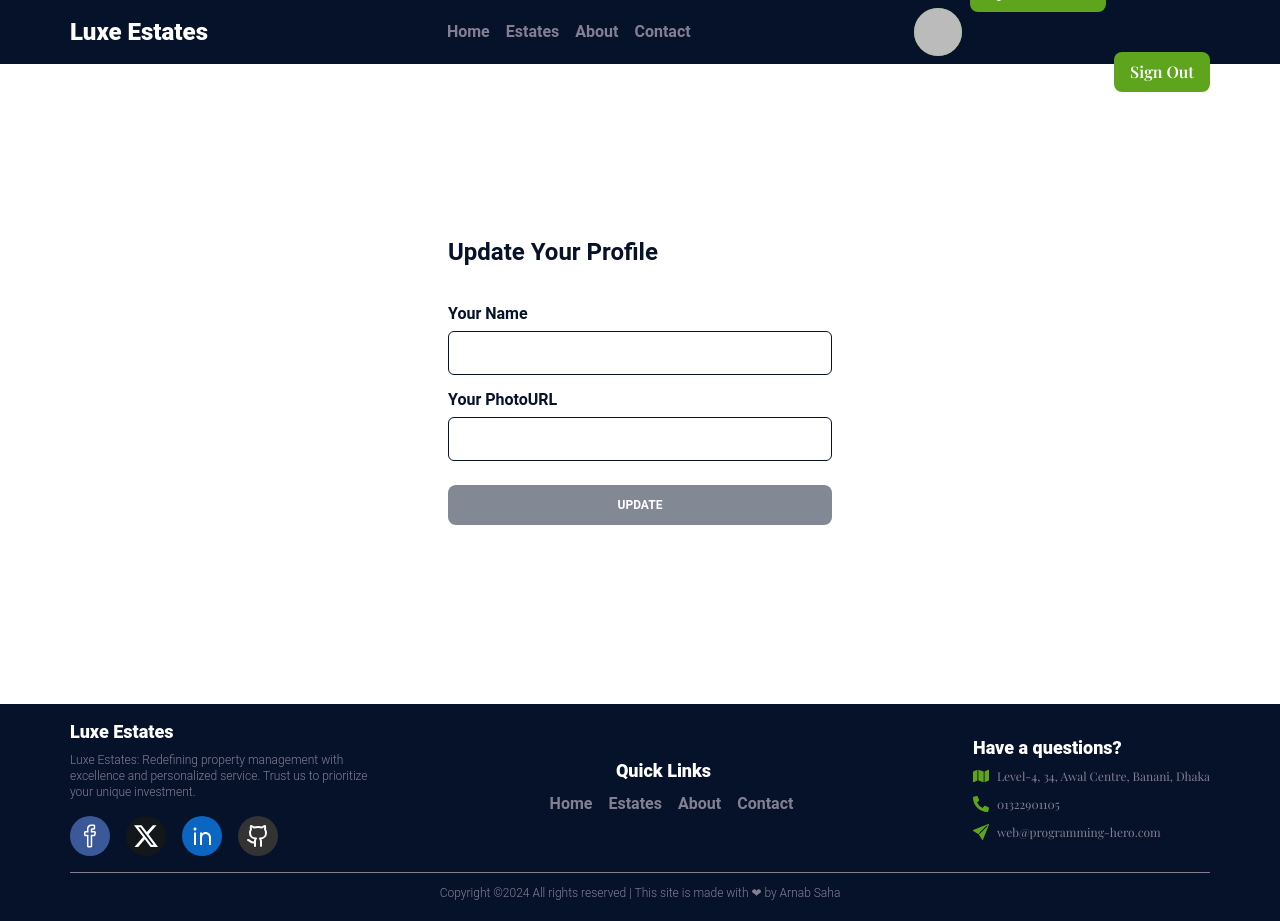
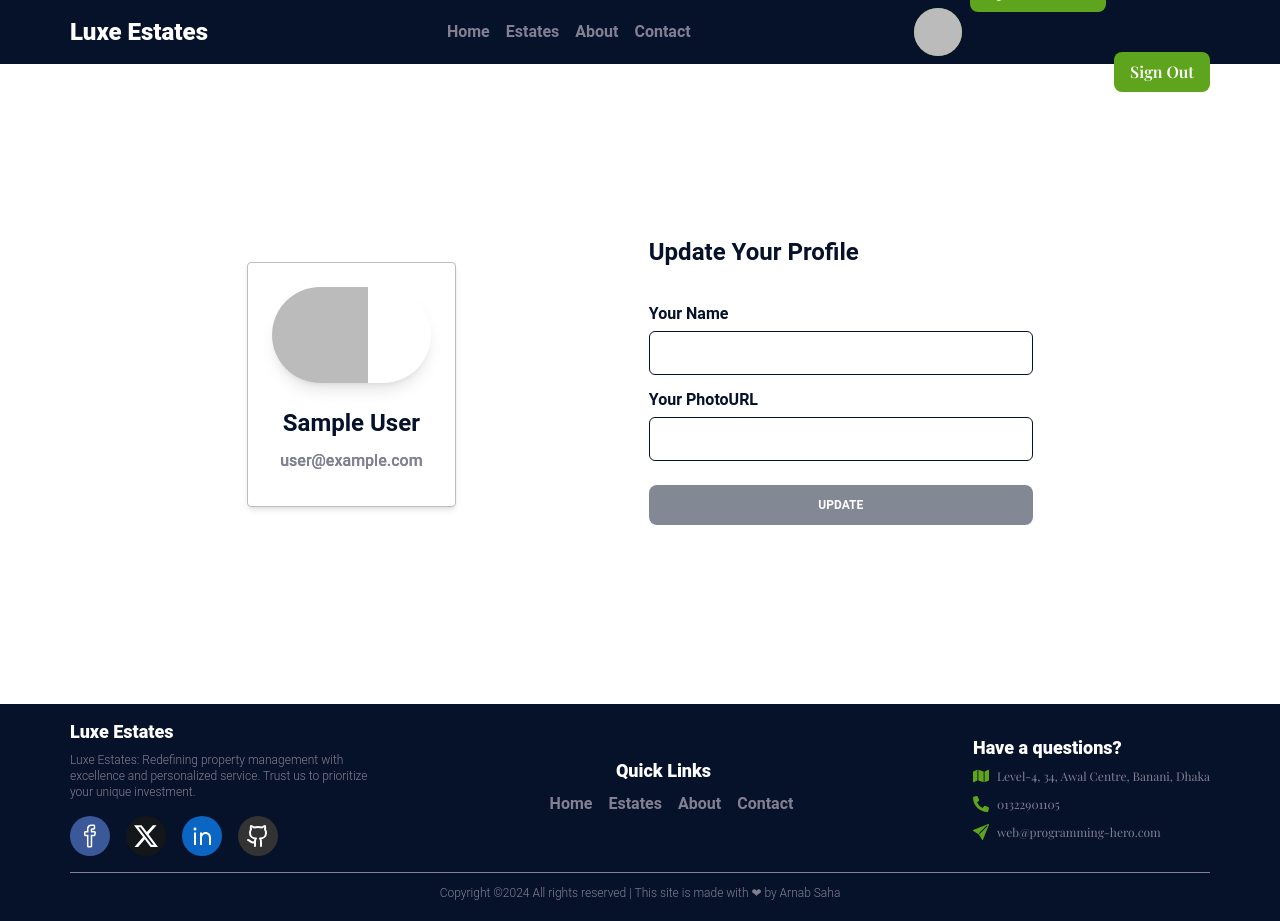
Before and after one commit to arnabsahawrk/Luxe-Estates, a React (Vite) app: page /updateProfile in a window 1280 px wide. Built offline with nearby package versions, Linux system fonts and the light colour scheme; no server answers; sample sign-in values are in the browser's storage; a web font is replaced by a local one.

Commit message:
added protected route for user information

```diff
--- a/src/components/Estates/EstateCard.jsx
+++ b/src/components/Estates/EstateCard.jsx
@@ -15,13 +15,12 @@ const EstateCard = ({ estate, idx }) => {
     location,
   } = estate;
   return (
-    <Link to={`/estates/${id}`}>
     <div
       data-aos={idx % 2 === 0 ? "zoom-in" : "zoom-out"}
       data-aos-duration={idx % 2 === 0 ? "2500" : "3000"}
       data-aos-delay={idx % 2 === 0 || "300"}
       data-aos-anchor="#featured-estates"
-        className="cursor-pointer rounded p-2 border border-gray-400"
+      className="rounded p-2 border border-gray-400"
     >
       <div className="relative ">
         <img
@@ -32,6 +31,16 @@ const EstateCard = ({ estate, idx }) => {
         <p className="absolute inset-0 flex items-end bg-black bg-opacity-50 hover:bg-transparent rounded">
           <span className="bg-[#5EA51D] text-white m-2 p-1 rounded text-sm font-bold">
             {price}
+          </span>
+          <span className="absolute inset-0 flex justify-center items-center">
+            <Link to={`/estates/${id}`}>
+              <button
+                rel="noopener noreferrer"
+                className="px-4 py-2 font-semibold text-base bg-[#5EA51D] transition duration-1000 ease-in-out hover:bg-[#06112A] animate__animated animate__slideInUp text-white cursor-pointer"
+              >
+                View Estate
+              </button>
+            </Link>
           </span>
         </p>
       </div>
@@ -55,7 +64,6 @@ const EstateCard = ({ estate, idx }) => {
         </ul>
       </div>
     </div>
-    </Link>
   );
 };
 
--- a/src/components/Estates/Estates.jsx
+++ b/src/components/Estates/Estates.jsx
@@ -8,7 +8,7 @@ const Estates = () => {
 
   return (
     <section>
-      <div className="container mx-auto space-y-4 ">
+      <div className="container mx-auto space-y-4 px-4 lg:px-0">
         <h1
           id="featured-estates"
           className="text-2xl md:text-3xl lg:text-4xl font-bold text-[#5EA51D] text-center"
--- a/src/components/Estates/EstatesPage.jsx
+++ b/src/components/Estates/EstatesPage.jsx
@@ -6,7 +6,7 @@ const EstatesPage = () => {
 
   return (
     <section>
-      <div className="container mx-auto space-y-4 ">
+      <div className="container mx-auto space-y-4 px-4 lg:px-0">
         <h1
           id="featured-estates"
           className="text-2xl md:text-3xl lg:text-4xl font-bold text-[#5EA51D] text-center"
--- /dev/null
+++ b/src/components/UserDetails/UserDetails.jsx
@@ -0,0 +1,41 @@
+import {
+  Card,
+  CardHeader,
+  CardBody,
+  Typography,
+} from "@material-tailwind/react";
+import useAuth from "../../hooks/useAuth";
+import profile from "../../assets/images/profile.png";
+
+const UserDetails = () => {
+  const { user } = useAuth();
+
+  return (
+    <Card className="max-w-96 rounded p-2 border border-gray-400">
+      <CardHeader floated={false} className=" rounded-full max-h-80">
+        <img
+          src={user?.photoURL || profile}
+          alt={user?.displayName || "Anonymous"}
+        />
+      </CardHeader>
+      <CardBody className="text-center">
+        <Typography
+          variant="h4"
+          color="blue-gray"
+          className="mb-2 text-[#06112A]"
+        >
+          {user?.displayName || "Anonymous"}
+        </Typography>
+        <Typography
+          color="blue-gray"
+          className="font-medium text-[#848093]"
+          textGradient
+        >
+          {user?.email || "Not Given"}
+        </Typography>
+      </CardBody>
+    </Card>
+  );
+};
+
+export default UserDetails;
--- a/src/components/contexts/AuthContexts.jsx
+++ b/src/components/contexts/AuthContexts.jsx
@@ -39,7 +39,6 @@ const AuthContexts = ({ children }) => {
 
   //Update Profile
   const updateUserProfile = (name, url) => {
-    setLoading(true);
     return updateProfile(auth.currentUser, {
       displayName: name || user?.displayName,
       photoURL: url || user?.photoURL,
@@ -52,6 +51,7 @@ const AuthContexts = ({ children }) => {
   const githubProvider = new GithubAuthProvider();
 
   const signInWithMedium = (medium) => {
+    setLoading(true);
     switch (medium) {
       case "google":
         return signInWithPopup(auth, googleProvider);
--- a/src/pages/UpdateUserProfile.jsx
+++ b/src/pages/UpdateUserProfile.jsx
@@ -1,5 +1,6 @@
 import { Helmet } from "react-helmet-async";
 import UpdateProfile from "../components/Authentication/UpdateProfile";
+import UserDetails from "../components/UserDetails/UserDetails";
 
 const UpdateUserProfile = () => {
   return (
@@ -7,7 +8,8 @@ const UpdateUserProfile = () => {
       <Helmet>
         <title>Update Profile</title>
       </Helmet>
-      <section className="py-10 flex justify-center items-center min-h-[80vh]">
+      <section className="container mx-auto px-4 lg:px-0 py-10 flex flex-col lg:flex-row justify-evenly items-center gap-4 min-h-[80vh]">
+        <UserDetails />
         <UpdateProfile />
       </section>
     </>
```
Lines whose indentation alone changed are shown as unchanged.
